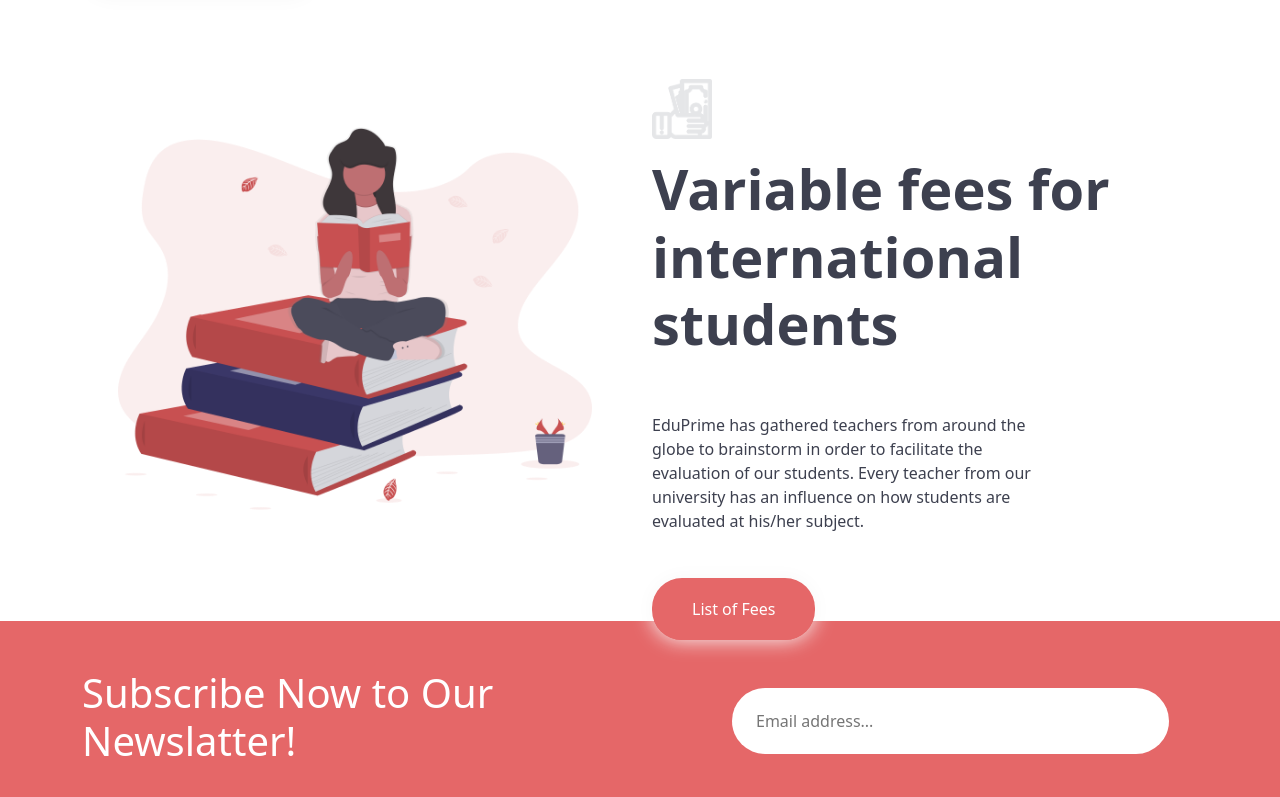
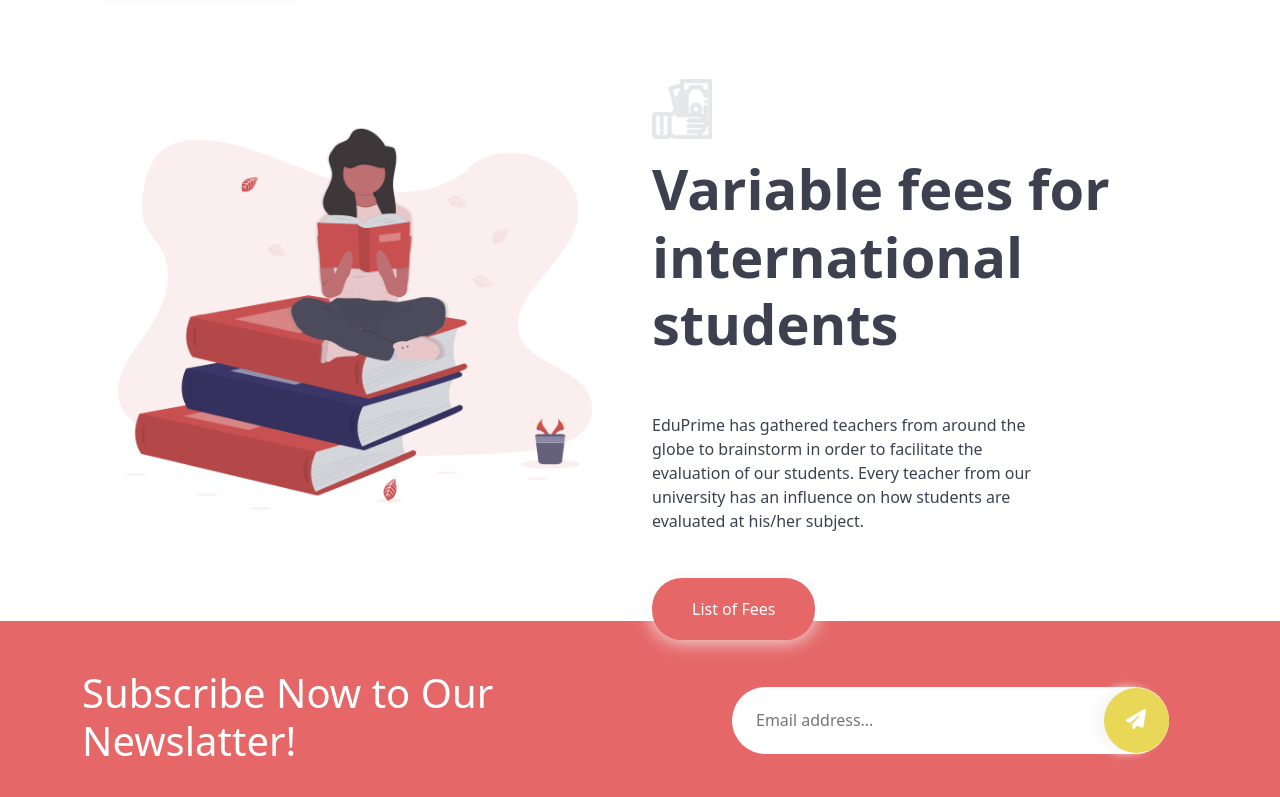
Before and after one commit to TALEX1995/Midterm-Project, a Vue app: page / in a window 1280 px wide. Shown: the part 5370-6167 px from the top of the page. Built offline with nearby package versions, Linux system fonts and the light colour scheme.

Commit message:
Ended Main Section Sub News

```diff
--- a/src/components/MainSubComponents/MainSectionSubNews.vue
+++ b/src/components/MainSubComponents/MainSectionSubNews.vue
@@ -13,6 +13,8 @@
                 <div class="col">
                     <form @submit.prevent>
                         <input class="ps-4" type="e-mail" placeholder="Email address...">
+                        <button type="submit"><font-awesome-icon class="plane-icon"
+                                :icon="['fas', 'paper-plane']" /></button>
                     </form>
                 </div>
             </div>
@@ -38,8 +40,24 @@ h1 {
 input {
     width: 80%;
     margin-left: $rem5;
-    line-height: $rem4;
+    line-height: 65px;
     border-radius: 40px;
     border: none;
 }
+
+button {
+    text-decoration: none;
+    border: none;
+    border-radius: 50%;
+    width: 65px;
+    height: 65px;
+    margin-left: -65px;
+    background-color: $soft-yellow;
+    box-shadow: -10px 0 10px $box-shadow-color;
+}
+
+.plane-icon {
+    color: $white;
+    font-size: $rem125;
+}
 </style>
--- a/src/main.js
+++ b/src/main.js
@@ -10,13 +10,13 @@ import { library } from '@fortawesome/fontawesome-svg-core'
 import { FontAwesomeIcon } from '@fortawesome/vue-fontawesome'
 
 /* import specific icons */
-import { faCaretDown, faMagnifyingGlass, faUserPlus, faPlus, faEye } from '@fortawesome/free-solid-svg-icons';
+import { faCaretDown, faMagnifyingGlass, faUserPlus, faPlus, faEye, faPaperPlane } from '@fortawesome/free-solid-svg-icons';
 
 import { faCalendarDays, faUser, faMoneyBill1 } from '@fortawesome/free-regular-svg-icons'
 
 
 /* add icons to the library */
-library.add(faCaretDown, faMagnifyingGlass, faUserPlus, faCalendarDays, faPlus, faUser, faMoneyBill1, faEye)
+library.add(faCaretDown, faMagnifyingGlass, faUserPlus, faCalendarDays, faPlus, faUser, faMoneyBill1, faEye, faPaperPlane)
 
 import App from './App.vue'
 
```
